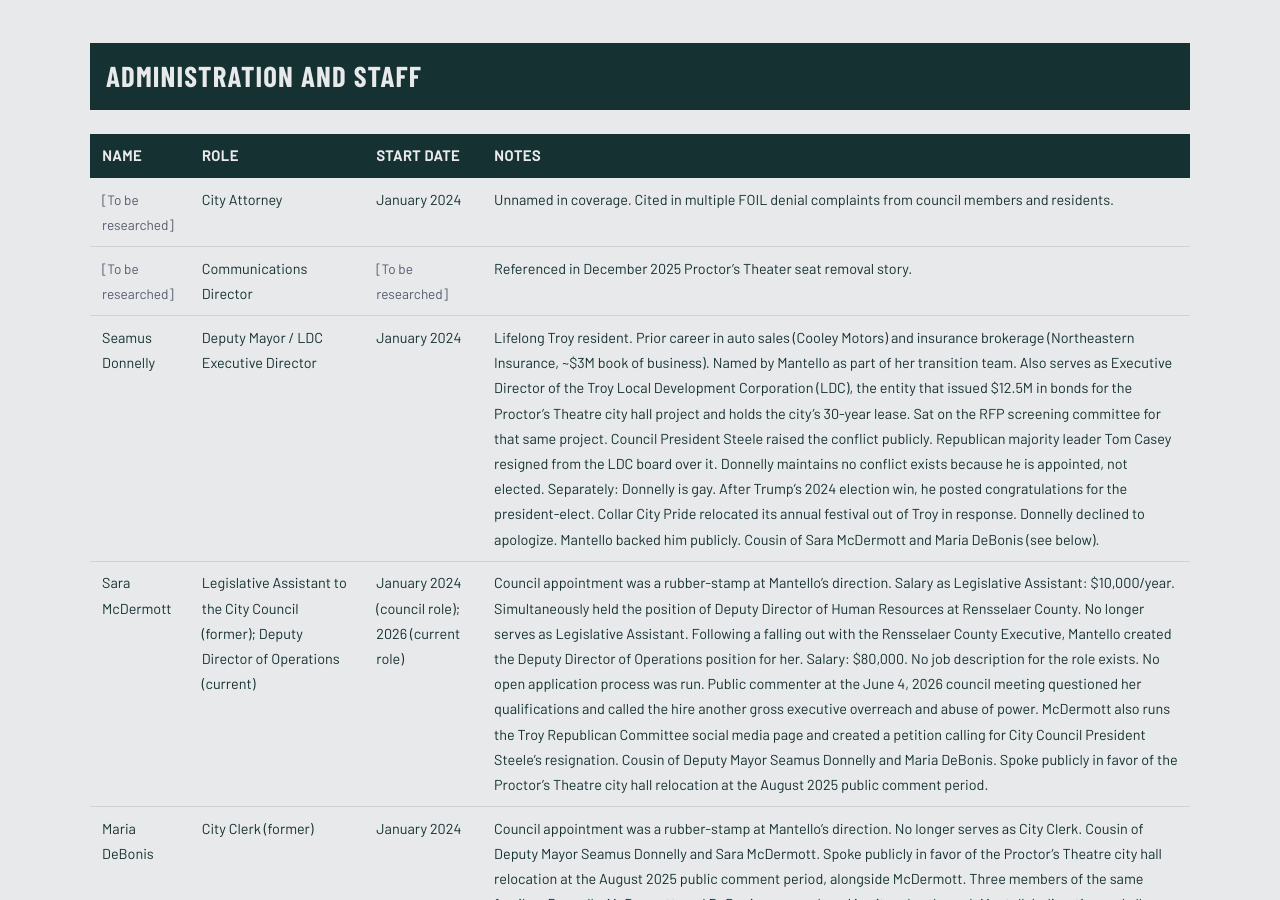
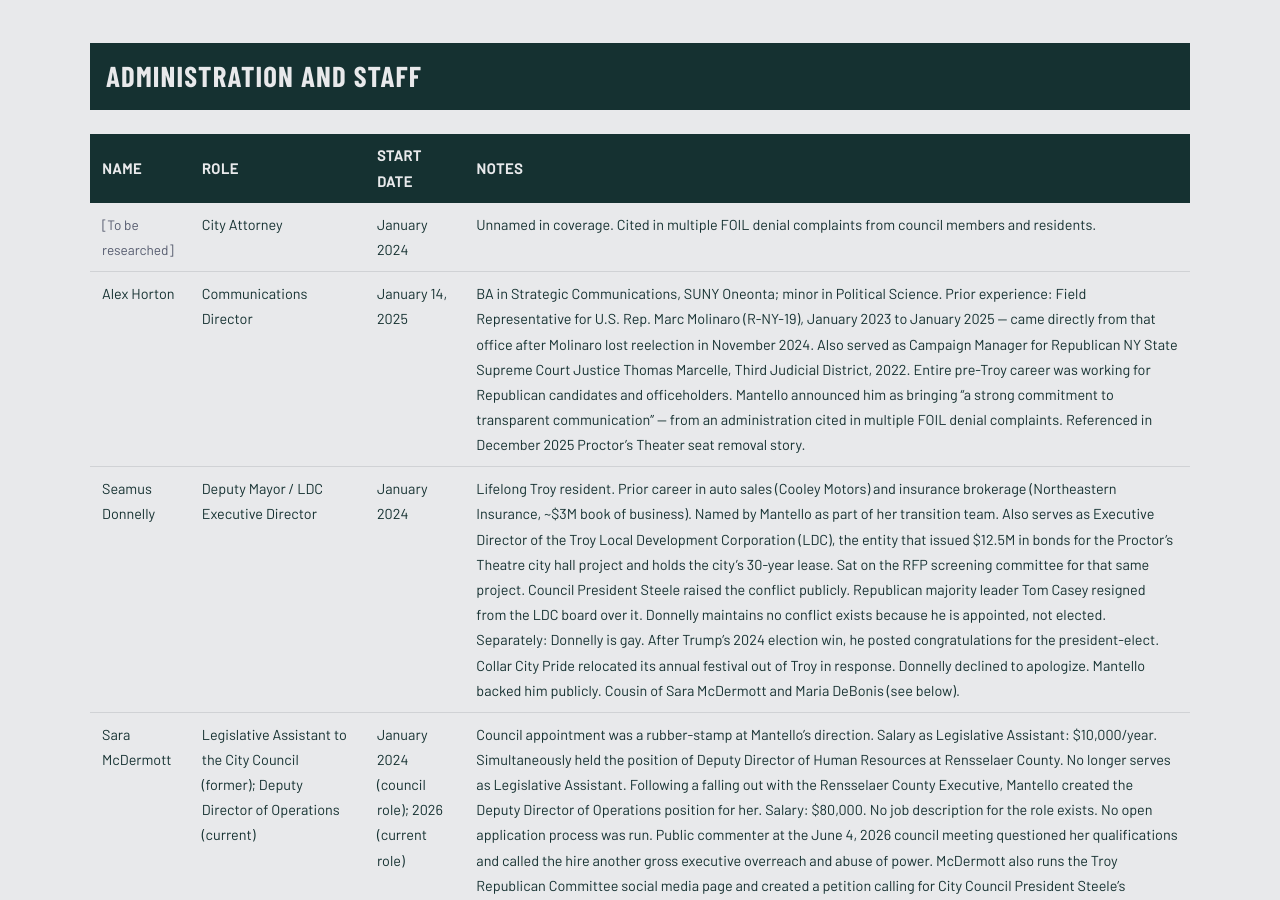
Before and after one commit to MdevitSEC/the-mantello-record, a Jekyll site: the page built from Mantello_Appointees_and_Hires.md, in a window 1280 px wide and 900 px high, scrolled down 2002 px. Built offline with Jekyll 4.4.1, drawn with Linux system fonts in a browser that asks for light colours; some web fonts are replaced; our own code applies the rules of GitHub Pages for plain Markdown files; some of the changed text lies outside the part shown.

Commit message:
Add Alex Horton as Communications Director with political background
Co-Authored-By: Claude Sonnet 4.6 <noreply@anthropic.com>

```diff
--- a/Mantello_Appointees_and_Hires.md
+++ b/Mantello_Appointees_and_Hires.md
@@ -50,7 +50,7 @@ The vote was 4-3 along strict party lines. Council President Steele called it a
 | Name                 | Role                                                                              | Start Date                  | Notes                                                                                                                                                                                                                                                                                                                                                                                                                                                                                                                                                                                                                                                                                                                                                                                                                                                                                                                                                                                          |
 | -------------------- | --------------------------------------------------------------------------------- | --------------------------- | ---------------------------------------------------------------------------------------------------------------------------------------------------------------------------------------------------------------------------------------------------------------------------------------------------------------------------------------------------------------------------------------------------------------------------------------------------------------------------------------------------------------------------------------------------------------------------------------------------------------------------------------------------------------------------------------------------------------------------------------------------------------------------------------------------------------------------------------------------------------------------------------------------------------------------------------------------------------------------------------------- |
 | *[To be researched]* | City Attorney                                                                     | January 2024                | Unnamed in coverage. Cited in multiple FOIL denial complaints from council members and residents.                                                                                                                                                                                                                                                                                                                                                                                                                                                                                                                                                                                                                                                                                                                                                                                                                                                                                              |
-| *[To be researched]* | Communications Director                                                           | *[To be researched]*        | Referenced in December 2025 Proctor's Theater seat removal story.                                                                                                                                                                                                                                                                                                                                                                                                                                                                                                                                                                                                                                                                                                                                                                                                                                                                                                                              |
+| Alex Horton          | Communications Director                                                           | January 14, 2025            | BA in Strategic Communications, SUNY Oneonta; minor in Political Science. Prior experience: Field Representative for U.S. Rep. Marc Molinaro (R-NY-19), January 2023 to January 2025 — came directly from that office after Molinaro lost reelection in November 2024. Also served as Campaign Manager for Republican NY State Supreme Court Justice Thomas Marcelle, Third Judicial District, 2022. Entire pre-Troy career was working for Republican candidates and officeholders. Mantello announced him as bringing "a strong commitment to transparent communication" — from an administration cited in multiple FOIL denial complaints. Referenced in December 2025 Proctor's Theater seat removal story. |
 | Seamus Donnelly      | Deputy Mayor / LDC Executive Director                                             | January 2024                | Lifelong Troy resident. Prior career in auto sales (Cooley Motors) and insurance brokerage (Northeastern Insurance, ~$3M book of business). Named by Mantello as part of her transition team. Also serves as Executive Director of the Troy Local Development Corporation (LDC), the entity that issued $12.5M in bonds for the Proctor's Theatre city hall project and holds the city's 30-year lease. Sat on the RFP screening committee for that same project. Council President Steele raised the conflict publicly. Republican majority leader Tom Casey resigned from the LDC board over it. Donnelly maintains no conflict exists because he is appointed, not elected. Separately: Donnelly is gay. After Trump's 2024 election win, he posted congratulations for the president-elect. Collar City Pride relocated its annual festival out of Troy in response. Donnelly declined to apologize. Mantello backed him publicly. Cousin of Sara McDermott and Maria DeBonis (see below). |
 | Sara McDermott       | Legislative Assistant to the City Council (former); Deputy Director of Operations (current) | January 2024 (council role); 2026 (current role) | Council appointment was a rubber-stamp at Mantello's direction. Salary as Legislative Assistant: $10,000/year. Simultaneously held the position of Deputy Director of Human Resources at Rensselaer County. No longer serves as Legislative Assistant. Following a falling out with the Rensselaer County Executive, Mantello created the Deputy Director of Operations position for her. Salary: $80,000. No job description for the role exists. No open application process was run. Public commenter at the June 4, 2026 council meeting questioned her qualifications and called the hire another gross executive overreach and abuse of power. McDermott also runs the Troy Republican Committee social media page and created a petition calling for City Council President Steele's resignation. Cousin of Deputy Mayor Seamus Donnelly and Maria DeBonis. Spoke publicly in favor of the Proctor's Theatre city hall relocation at the August 2025 public comment period. |
 | Maria DeBonis        | City Clerk (former)                                                               | January 2024                | Council appointment was a rubber-stamp at Mantello's direction. No longer serves as City Clerk. Cousin of Deputy Mayor Seamus Donnelly and Sara McDermott. Spoke publicly in favor of the Proctor's Theatre city hall relocation at the August 2025 public comment period, alongside McDermott. Three members of the same family — Donnelly, McDermott, and DeBonis — were placed in city roles through Mantello's direction and all publicly backed the deal Donnelly was structuring through the LDC.                                                                                                                                                                                                                                                                                                                                                                                                                                                                                        |
```
Also changed, not shown: other parts of Mantello_Appointees_and_Hires.md (+1 -2 lines).
